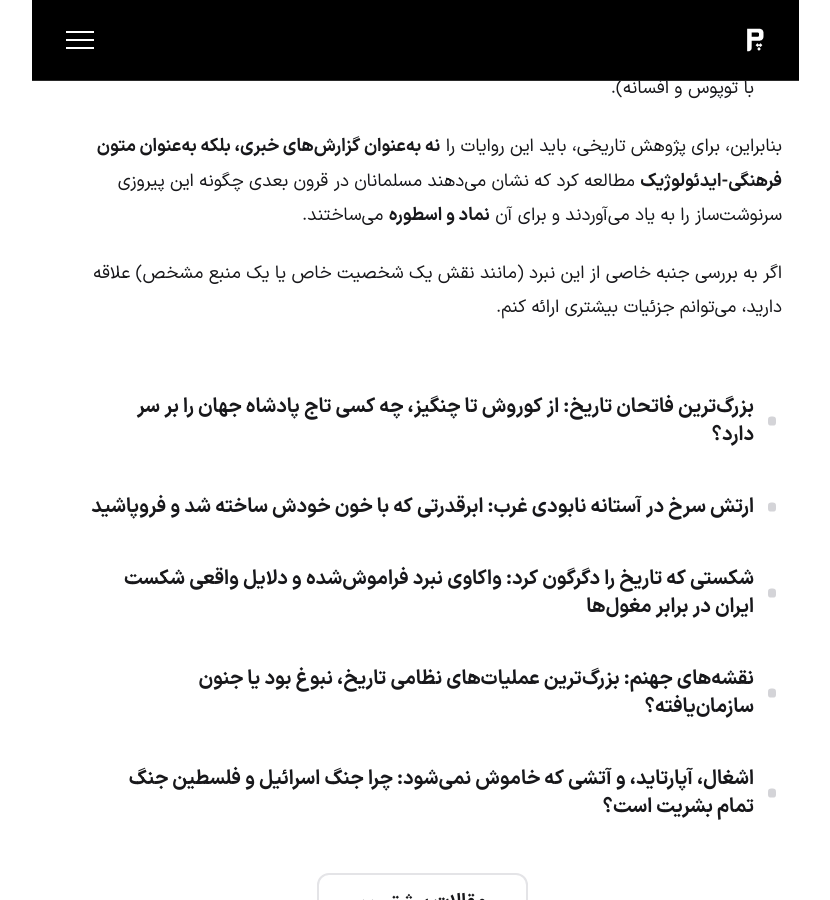
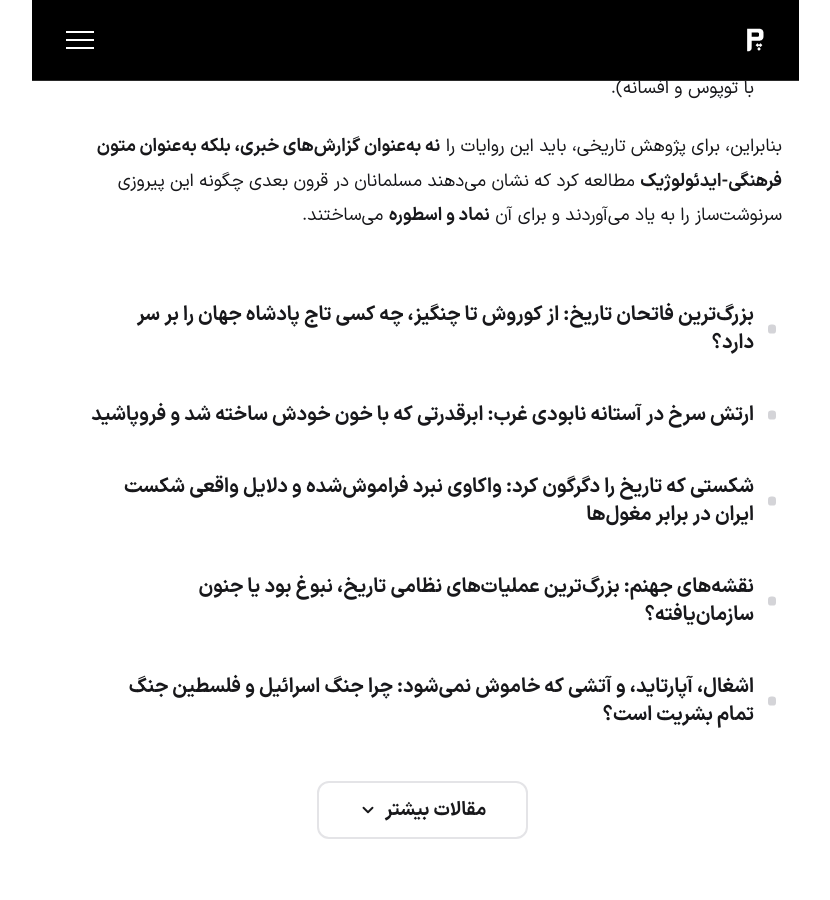
Before and after one commit to darkblog/darkblog.github.io, a Jekyll site: the page built from _posts/2026-10-9-qadisiyyah.md, in a window 1280 px wide and 900 px high, scrolled down 6006 px. Shown: the whole window, without its empty margins (210-1040 px from the left). Built offline with Jekyll 4.4.1, drawn with Linux system fonts in a browser that asks for light colours; after the commit the page ends 6885 px from its top, so only the background shows below that.

Commit message:
Update 2026-10-9-qadisiyyah.md

```diff
--- a/_posts/2026-10-9-qadisiyyah.md
+++ b/_posts/2026-10-9-qadisiyyah.md
@@ -94,5 +94,3 @@ image: /blog/qadisiyyah.jpeg
 *   **جزئیات مذاکرات، رجزها، دوئل‌ها و صحنه‌های دراماتیک**: **بسیار غیرقابل اعتماد** (به شدت آمیخته با توپوس و افسانه).
 
 بنابراین، برای پژوهش تاریخی، باید این روایات را **نه به‌عنوان گزارش‌های خبری، بلکه به‌عنوان متون فرهنگی-ایدئولوژیک** مطالعه کرد که نشان می‌دهند مسلمانان در قرون بعدی چگونه این پیروزی سرنوشت‌ساز را به یاد می‌آوردند و برای آن **نماد و اسطوره** می‌ساختند.
-
-اگر به بررسی جنبه خاصی از این نبرد (مانند نقش یک شخصیت خاص یا یک منبع مشخص) علاقه دارید، می‌توانم جزئیات بیشتری ارائه کنم.
```
